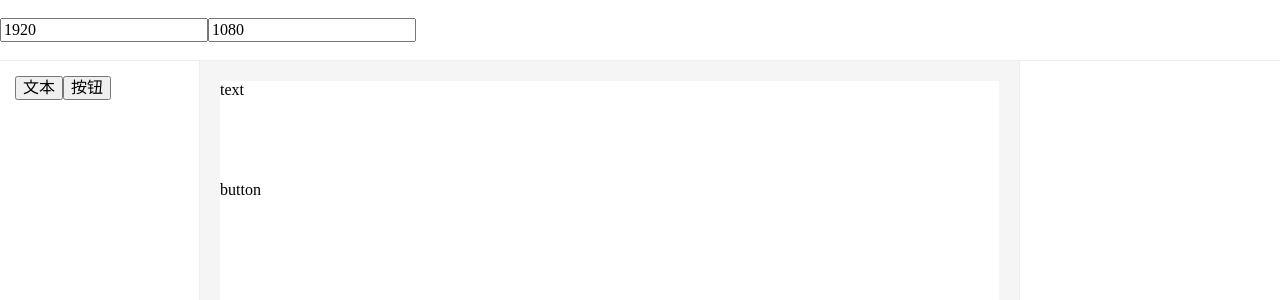
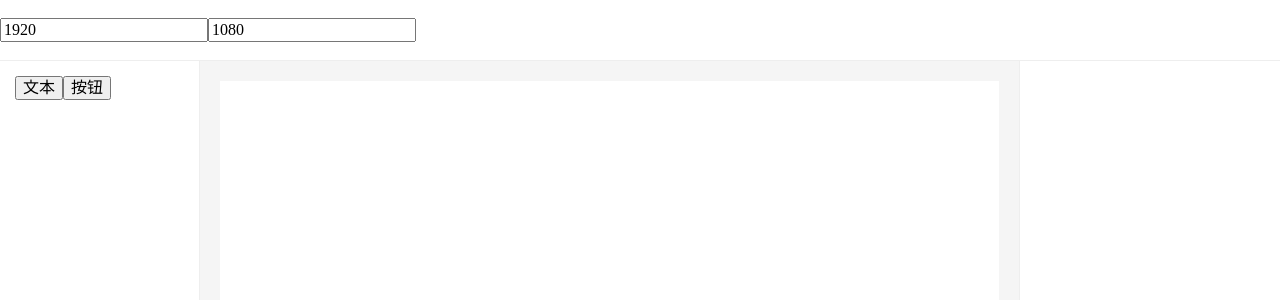
Before and after one commit to recovery-alt/view, a Vue app: page / in a window 1280 px wide. Shown: the top 300 px of the page. Built offline with nearby package versions, Linux system fonts and the light colour scheme.

Commit message:
feat: 添加drag功能

```diff
--- a/src/components/board/board.vue
+++ b/src/components/board/board.vue
@@ -1,5 +1,5 @@
 <template>
-  <div class="board">
+  <div class="board" @drop="handleDrop" @dragover="handleDragOver">
     <component
       v-for="item in componentData"
       :key="item.component"
@@ -13,23 +13,18 @@
 import { computed, defineComponent, ref } from 'vue';
 
 const setup = () => {
-  const componentData = ref<Component[]>([
-    {
-      component: 'v-text',
-      style: {
-        width: '100px',
-        height: '100px',
-      },
-    },
-    {
-      component: 'v-button',
-      style: {
-        width: '100px',
-        height: '100px',
-      },
-    },
-  ]);
-  return { componentData };
+  const componentData = ref<Component[]>([]);
+
+  const handleDrop = (e: DragEvent) => {
+    e.preventDefault();
+    e.stopPropagation();
+    const type = e.dataTransfer?.getData('index');
+    componentData.value.push({ component: `v-${type}` });
+  };
+  const handleDragOver = (e: Event) => {
+    e.preventDefault();
+  };
+  return { componentData, handleDragOver, handleDrop };
 };
 
 export default defineComponent({ setup });
@@ -40,5 +35,9 @@ export default defineComponent({ setup });
   position: relative;
   background-color: #fff;
   overflow: auto;
+
+  & > * {
+    position: absolute;
+  }
 }
 </style>
--- a/src/components/component-list/component-list.vue
+++ b/src/components/component-list/component-list.vue
@@ -1,6 +1,14 @@
 <template>
-  <section class="main-left">
-    <el-button v-for="item in list" :key="item" type="primary">{{ item }}</el-button>
+  <section class="main-left" @dragstart="handleDragStart">
+    <button
+      draggable="true"
+      v-for="item in list"
+      :key="item.type"
+      type="primary"
+      :data-index="item.type"
+    >
+      {{ item.text }}
+    </button>
   </section>
 </template>
 
@@ -8,8 +16,14 @@
 import { defineComponent, ref } from 'vue';
 
 const setup = () => {
-  const list = ref(['文本', '按钮']);
-  return { list };
+  const list = ref([
+    { type: 'text', text: '文本' },
+    { type: 'button', text: '按钮' },
+  ]);
+  const handleDragStart = e => {
+    e.dataTransfer.setData('index', e.target.dataset.index);
+  };
+  return { list, handleDragStart };
 };
 
 export default defineComponent({ setup });
--- a/src/gallery/button/button.vue
+++ b/src/gallery/button/button.vue
@@ -1,9 +1,7 @@
 <template>
-  <div>button</div>
+  <div draggable>button</div>
 </template>
 
 <script>
 export default {};
 </script>
-
-<style></style>
```
